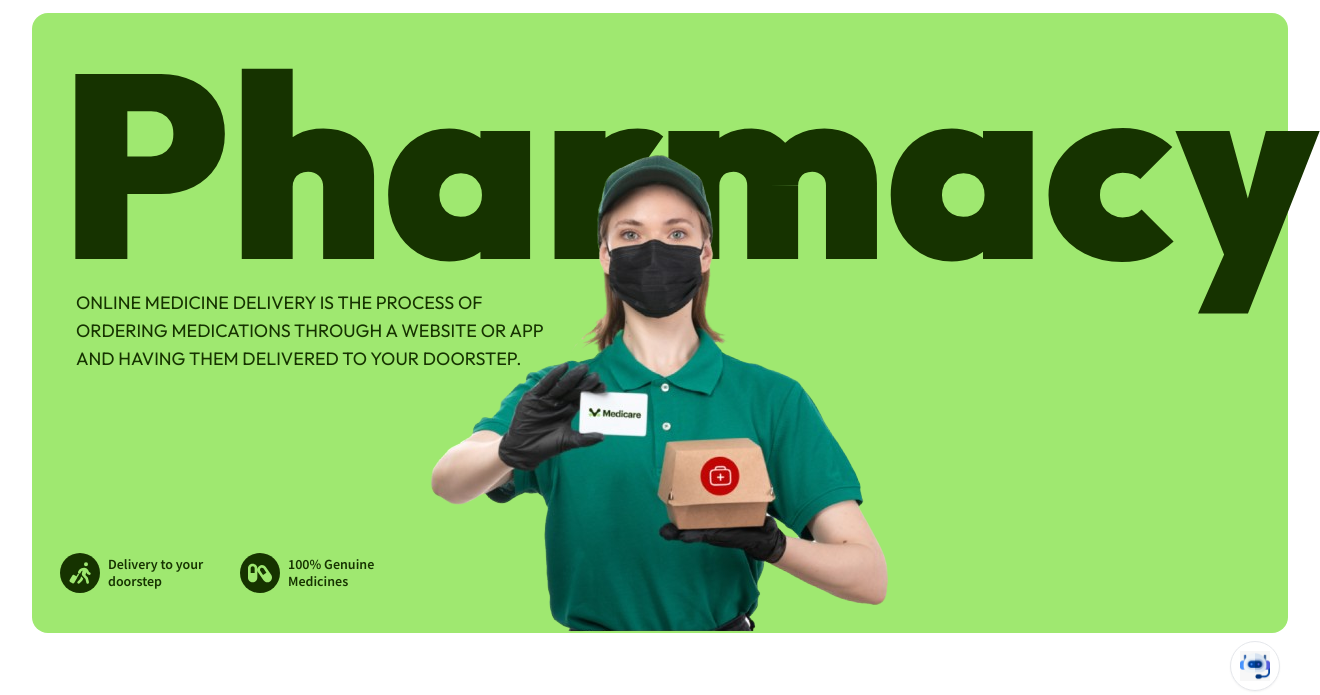
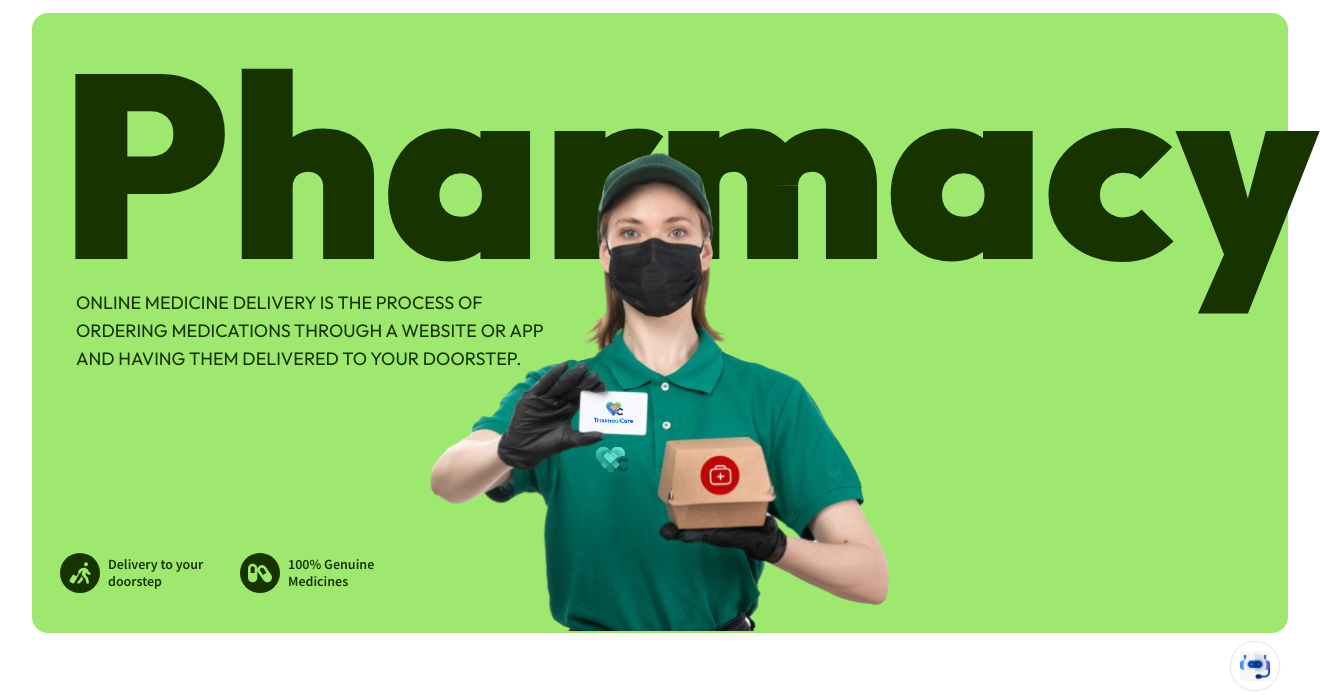
Before and after one commit to HuzaifaYaqoob/TraumaCare-Web, a Django app: template Trauma/templates/Pharmacy/pharmacy_landing.html in a window 1320 px wide. Shown: the part 69-764 px from the top of the page. Run offline with Django 4.2, Linux system fonts and the light colour scheme; the template is opened without the code that fills it, so the values that code supplies are empty; parts of the project's set-up code (start-up, migrations or seed data) failed here and were passed over; some web fonts are replaced.

Commit message:
Auto commit at 2025-01-05 12:07:42

```diff
--- a/Trauma/templates/Pharmacy/pharmacy_landing.html
+++ b/Trauma/templates/Pharmacy/pharmacy_landing.html
@@ -64,7 +64,7 @@
                     </div> -->
                 </div>
             </div>
-            <img class="absolute bottom-0 right-[50%] translate-x-[50%]" src="/static/assets/Images/traumacareAIcare/pharmacy.png" alt="">
+            <img class="absolute bottom-0 right-[50%] translate-x-[50%] max-w-[500px]" src="/static/assets/Images/traumacareAIcare/pharmacy_girl.png" alt="">
         </section>
         <section class="max-w-[1500px] mx-auto bg-white">
             <div class="grid grid-cols-2 sm:grid-cols-3 md:grid-cols-4 lg:grid-cols-5 xl:grid-cols-6 gap-6">
```
Also changed, not shown: Trauma/static/assets/Images/traumacareAIcare/pharmacy_girl.png (added).
